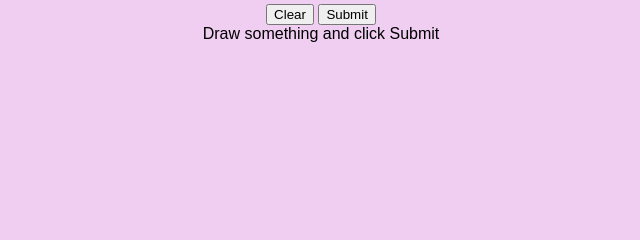
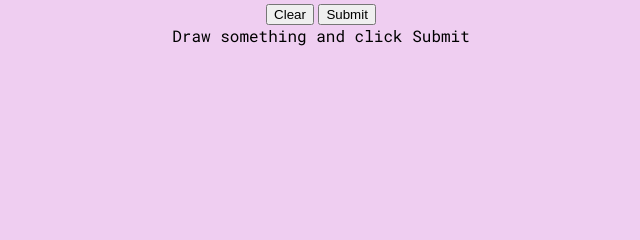
Before and after one commit to tzheng04/ml-images, a Flask app: page / in a window 1280 px wide. Shown: the part 462-702 px from the top of the page, without its empty margins (319-959 px from the left). Run offline with Flask 3, Linux system fonts and the light colour scheme.

Commit message:
changed prediction font so users can distinguish between lowercase L and capital i

```diff
--- a/src/static/css/styles.css
+++ b/src/static/css/styles.css
@@ -11,6 +11,13 @@ canvas {
     cursor: url("../icons/cursor.png") 14 14, auto;
 }
 
+#prediction {
+    font-family: "Roboto Mono", monospace;
+    font-optical-sizing: auto;
+    font-weight: 400;
+    font-style: normal;
+}
+
 input {
     width: 10em;
     text-align: center;
--- a/src/templates/index.html
+++ b/src/templates/index.html
@@ -3,7 +3,13 @@
 
 <head>
     <title>Handwritten Character Classifier</title>
+
+    <link rel="preconnect" href="https://fonts.googleapis.com">
+    <link rel="preconnect" href="https://fonts.gstatic.com" crossorigin>
+    <link href="https://fonts.googleapis.com/css2?family=Roboto+Mono&display=swap" rel="stylesheet">
+
     <link rel="icon" type="image/x-icon" href="{{ url_for('static', filename='icons/favicon.png') }}">
+
     <link rel="stylesheet" href="{{ url_for('static', filename='css/styles.css') }}">
 </head>
 
```
